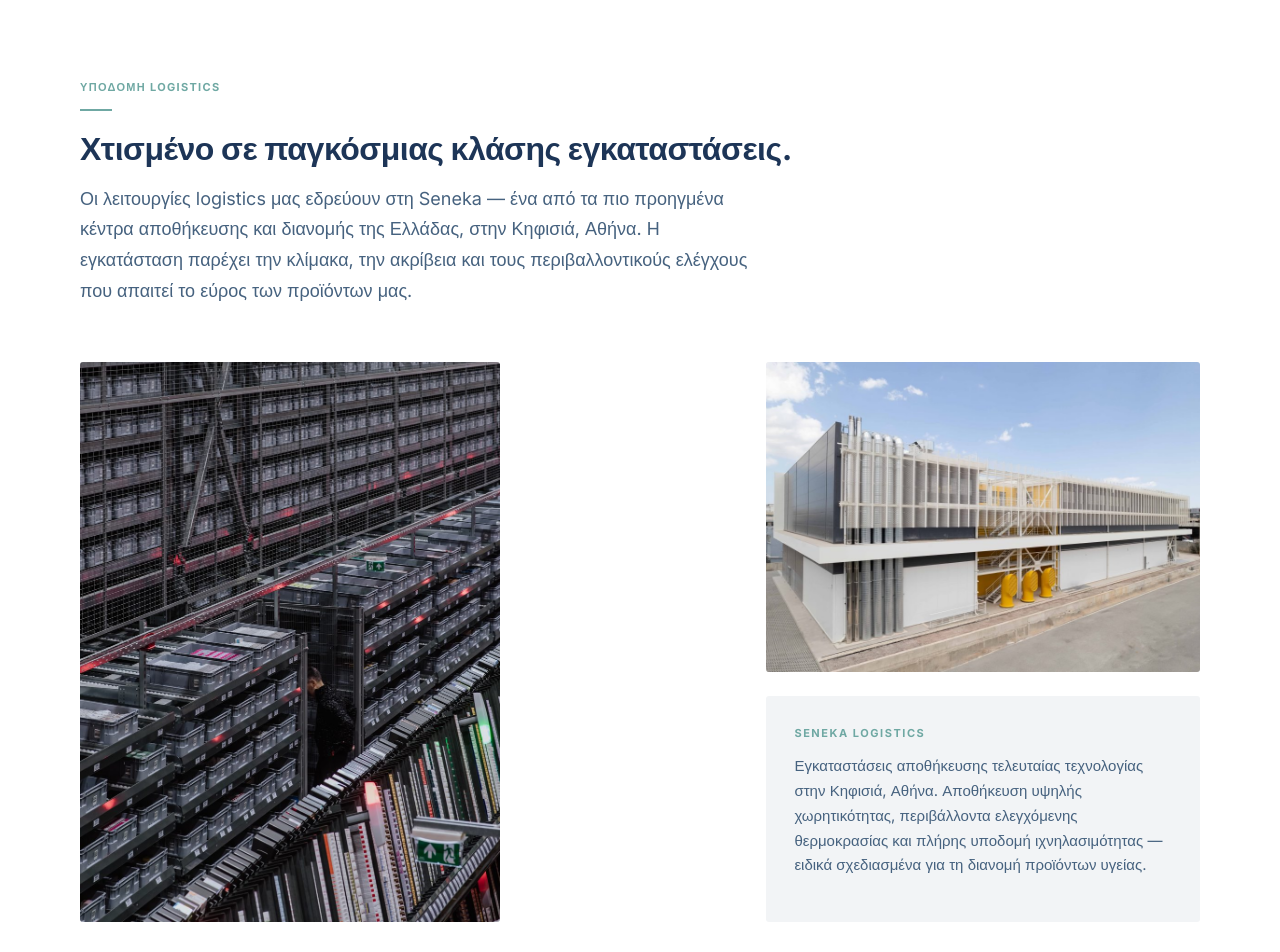
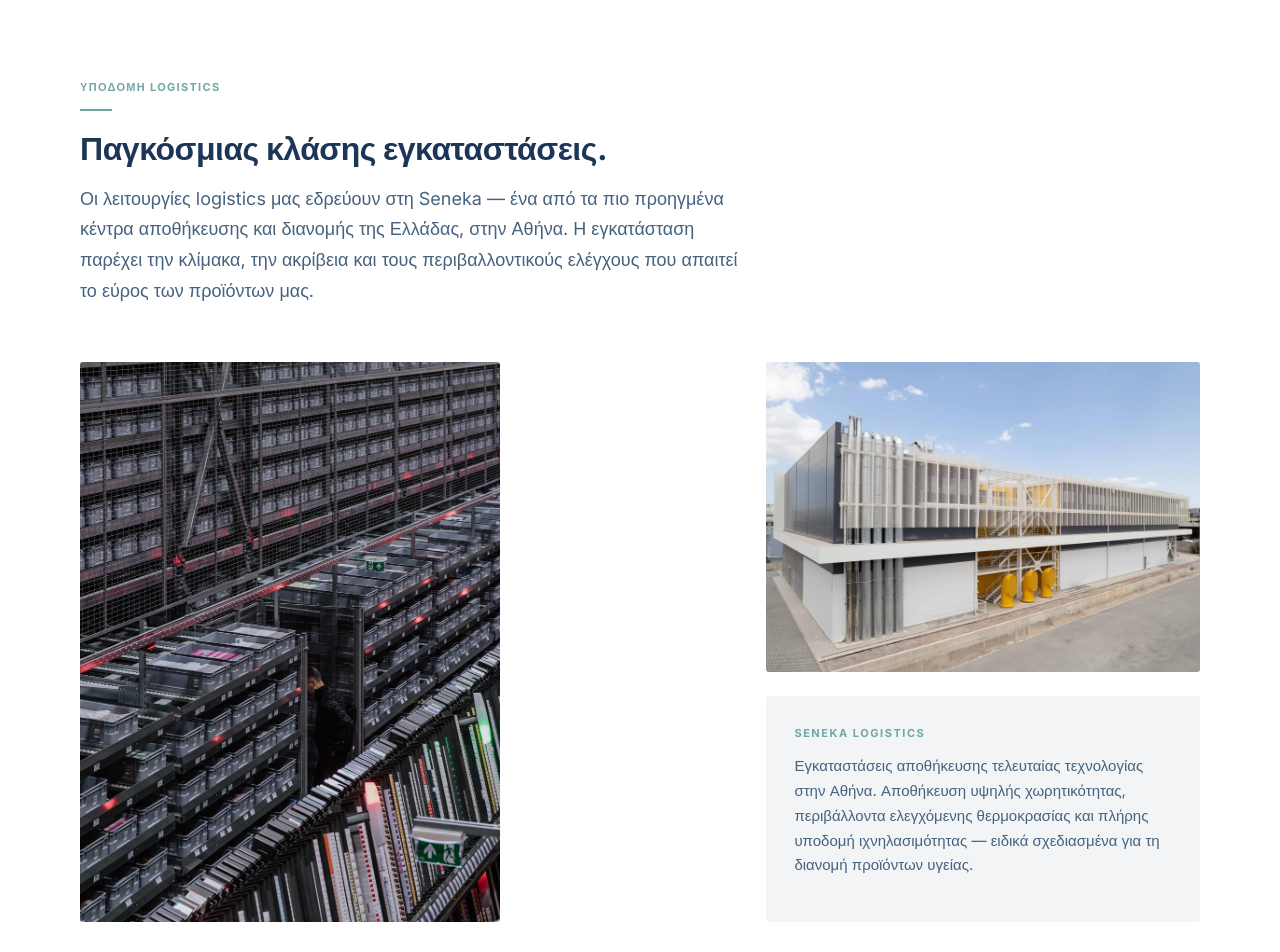
Before and after one commit to Cuvon/cuvon.gr, a Next.js app: page /gr/operations in a window 1280 px wide. Shown: the part 460-1412 px from the top of the page. Built offline with nearby package versions, Linux system fonts and the light colour scheme; no server answers.

Commit message:
Update page.tsx

```diff
--- a/app/gr/operations/page.tsx
+++ b/app/gr/operations/page.tsx
@@ -44,9 +44,9 @@ export default function GrOperationsPage() {
         <div className="site-container">
           <div className="section-header">
             <SectionLabel>Υποδομη logistics</SectionLabel>
-            <h2 className="text-h2 text-deep-blue mt-5">Χτισμένο σε παγκόσμιας κλάσης εγκαταστάσεις.</h2>
+            <h2 className="text-h2 text-deep-blue mt-5">Παγκόσμιας κλάσης εγκαταστάσεις.</h2>
             <p className="text-lead text-slate-blue mt-4 max-w-2xl leading-[1.7]">
-              Οι λειτουργίες logistics μας εδρεύουν στη Seneka — ένα από τα πιο προηγμένα κέντρα αποθήκευσης και διανομής της Ελλάδας, στην Κηφισιά, Αθήνα. Η εγκατάσταση παρέχει την κλίμακα, την ακρίβεια και τους περιβαλλοντικούς ελέγχους που απαιτεί το εύρος των προϊόντων μας.
+              Οι λειτουργίες logistics μας εδρεύουν στη Seneka — ένα από τα πιο προηγμένα κέντρα αποθήκευσης και διανομής της Ελλάδας, στην Αθήνα. Η εγκατάσταση παρέχει την κλίμακα, την ακρίβεια και τους περιβαλλοντικούς ελέγχους που απαιτεί το εύρος των προϊόντων μας.
             </p>
           </div>
 
@@ -73,7 +73,7 @@ export default function GrOperationsPage() {
               <div className="bg-light-grey rounded-brand p-7">
                 <p className="text-[0.6875rem] font-bold tracking-[0.14em] uppercase text-soft-teal mb-3">Seneka Logistics</p>
                 <p className="text-[0.9375rem] text-slate-blue leading-[1.65] mb-4">
-                  Εγκαταστάσεις αποθήκευσης τελευταίας τεχνολογίας στην Κηφισιά, Αθήνα. Αποθήκευση υψηλής χωρητικότητας, περιβάλλοντα ελεγχόμενης θερμοκρασίας και πλήρης υποδομή ιχνηλασιμότητας — ειδικά σχεδιασμένα για τη διανομή προϊόντων υγείας.
+                  Εγκαταστάσεις αποθήκευσης τελευταίας τεχνολογίας στην Αθήνα. Αποθήκευση υψηλής χωρητικότητας, περιβάλλοντα ελεγχόμενης θερμοκρασίας και πλήρης υποδομή ιχνηλασιμότητας — ειδικά σχεδιασμένα για τη διανομή προϊόντων υγείας.
                 </p>
               </div>
             </div>
```
